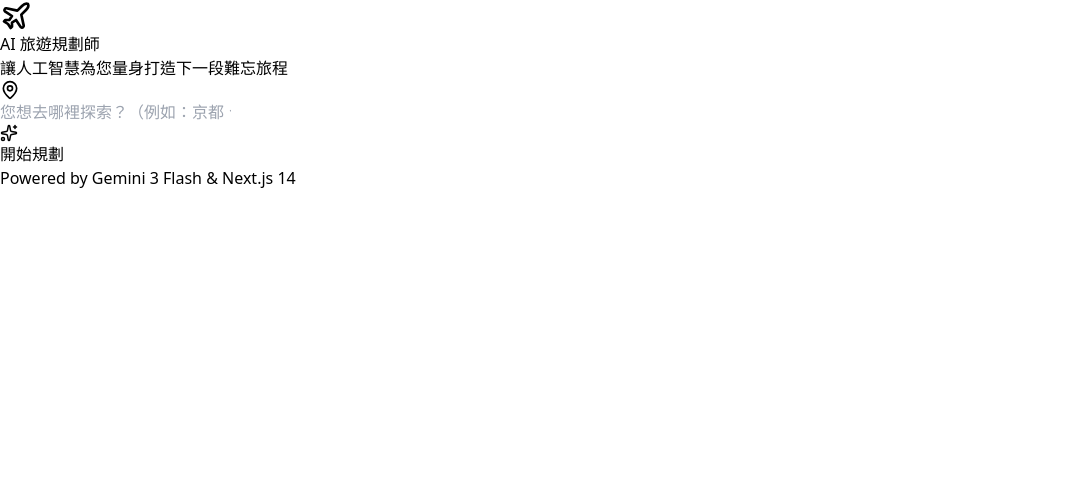
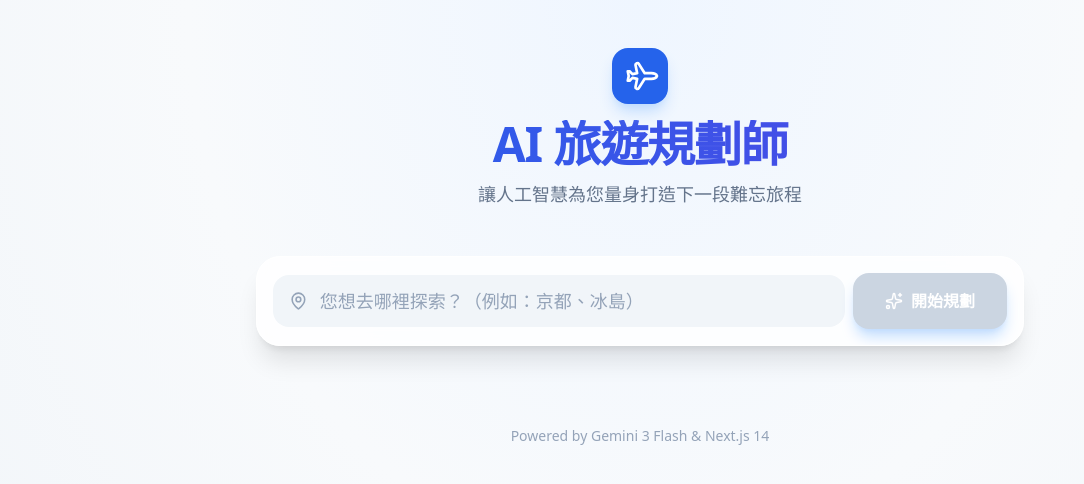
Before and after one commit to howeasyshare-glitch/travel2, a Next.js app: page / in a window 1280 px wide. Shown: the top 484 px of the page, without its empty margins (0-1084 px from the left). Built offline with nearby package versions, Linux system fonts and the light colour scheme.

Commit message:
Create tailwind.config.ts

```diff
--- /dev/null
+++ b/tailwind.config.ts
@@ -0,0 +1,15 @@
+import type { Config } from "tailwindcss";
+
+const config: Config = {
+  content: [
+    "./app/**/*.{js,ts,jsx,tsx,mdx}",      // 這是最關鍵的一行
+    "./pages/**/*.{js,ts,jsx,tsx,mdx}",
+    "./components/**/*.{js,ts,jsx,tsx,mdx}",
+    "./src/**/*.{js,ts,jsx,tsx,mdx}",
+  ],
+  theme: {
+    extend: {},
+  },
+  plugins: [],
+};
+export default config;
```
